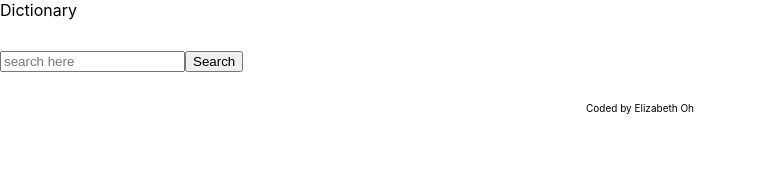
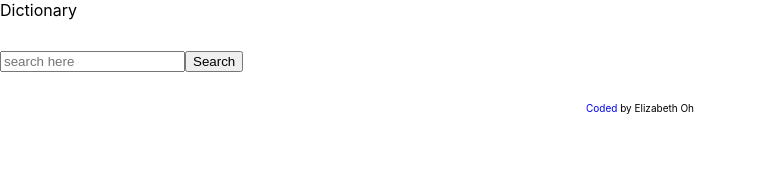
Before and after one commit to elizabeth-oh/dictionary-app, a React (Create React App) app: page / in a window 1280 px wide. Shown: the top 192 px of the page, without its empty margins (0-757 px from the left). Built offline with nearby package versions, Linux system fonts and the light colour scheme.

Commit message:
Transformed definitions into list

```diff
--- a/src/App.css
+++ b/src/App.css
@@ -3,3 +3,7 @@ footer {
   font-size: x-small;
   margin: 30px 0px;
 }
+
+a {
+  text-decoration: none;
+}
--- a/src/App.js
+++ b/src/App.js
@@ -10,7 +10,7 @@ function App() {
         </header>
         <Dictionary />
         <footer>
-          Coded by Elizabeth Oh
+          <a href="https://github.com/elizabeth-oh/dictionary-app" target="_blank" rel="noreferrer">Coded</a> by Elizabeth Oh
         </footer>
       </div>
     </div>
--- a/src/Meaning.js
+++ b/src/Meaning.js
@@ -6,13 +6,15 @@ export default function Meaning(props) {
             <h3>{props.meaning.partOfSpeech}</h3>
             {props.meaning.definitions.map(function(definition,index) {
                 return (
-                    <div key={index}>
-                        {definition.definition}
-                        <br />
-                        <em>
-                            {definition.example}
-                        </em>
-                    </div>
+                    <ul>
+                        <li key={index} className="definition">
+                            {definition.definition}
+                            <br />
+                            <em>
+                                {definition.example}
+                            </em>
+                        </li>
+                    </ul>
                 )
             })}
         </div>
```
